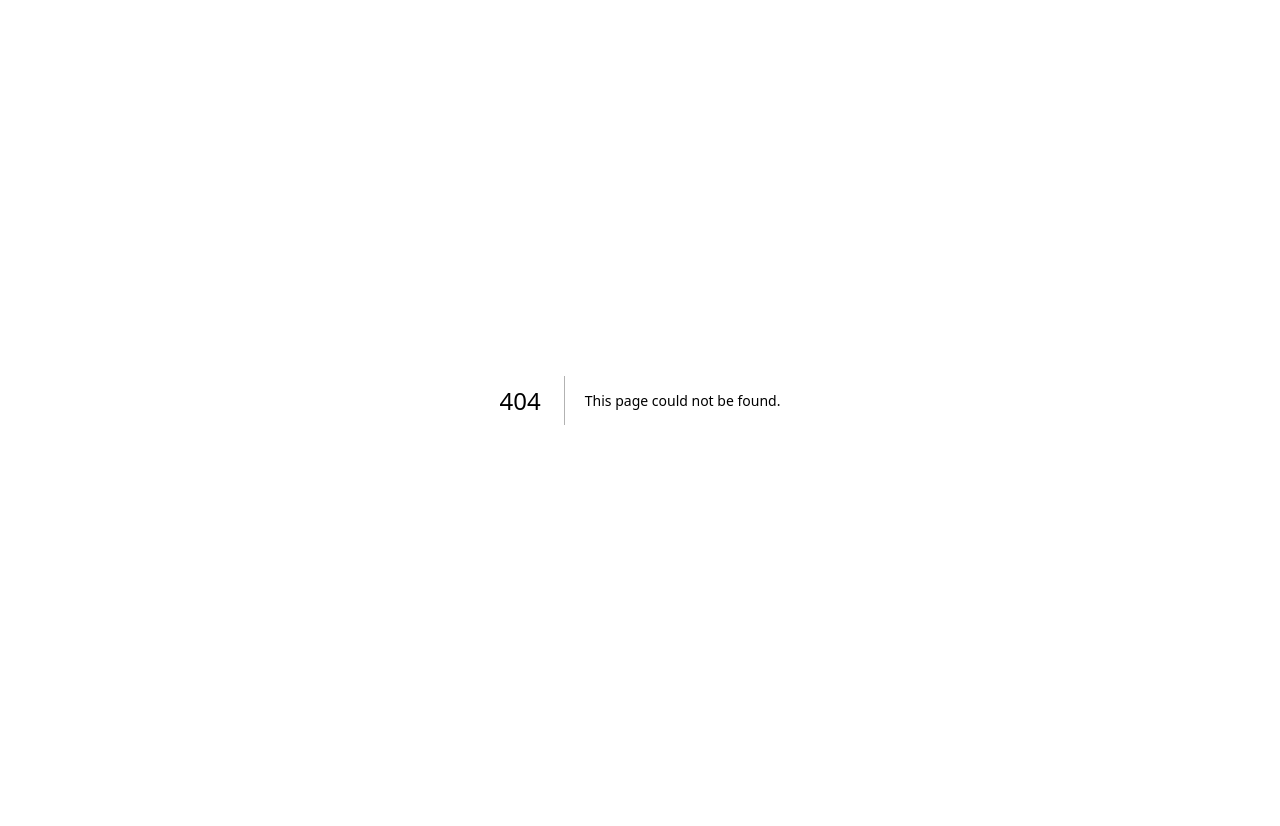
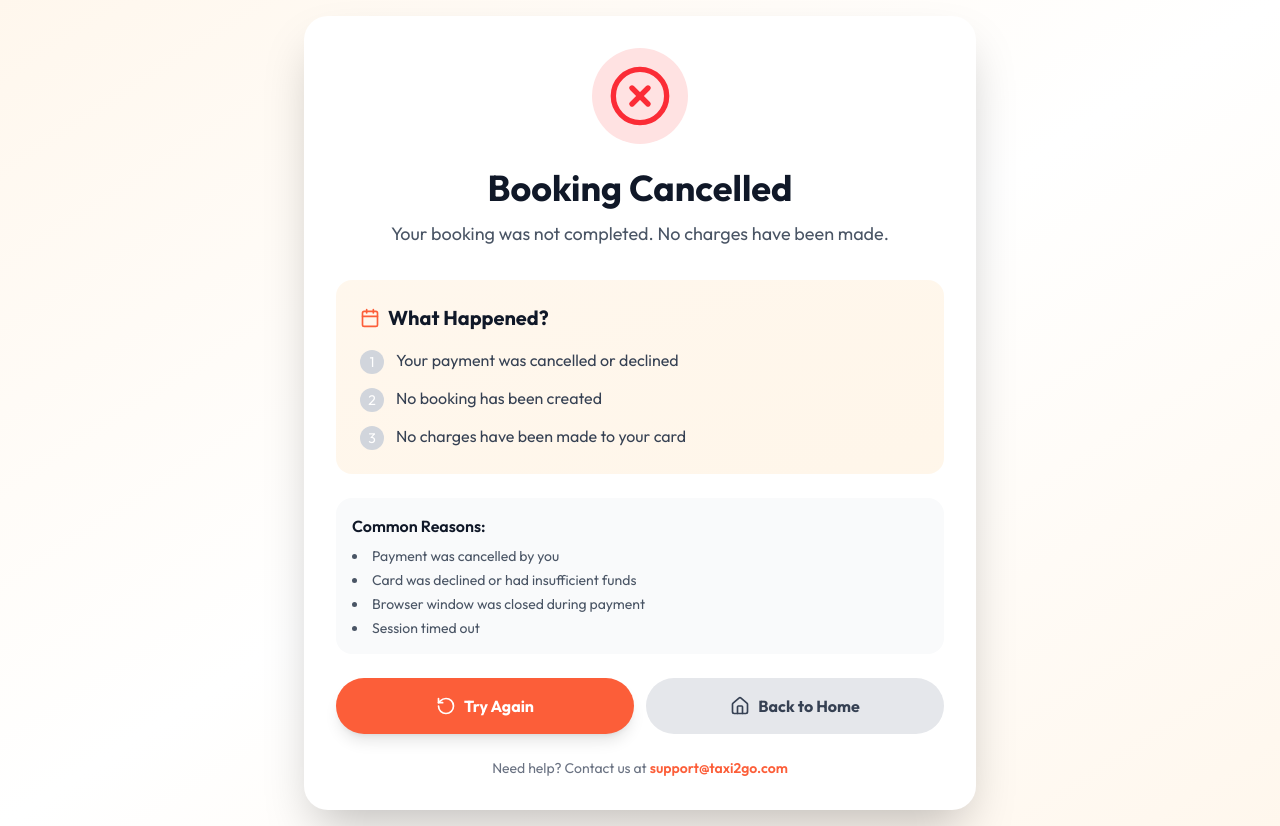
Before and after one commit to saribghouri/Taxi2Go, a Next.js app: page /booking/cancel in a window 1280 px wide. Before the commit this address had no page. Before the commit the page ends 800 px from the top, so only its background shows below. Built offline with nearby package versions, Linux system fonts and the light colour scheme; no server answers.

Commit message:
Add BookingCancel component to handle booking cancellation and user feedback

```diff
--- /dev/null
+++ b/app/booking/cancel/page.jsx
@@ -0,0 +1,142 @@
+"use client"
+import { useEffect, useState, Suspense } from 'react'
+import { useSearchParams, useRouter } from 'next/navigation'
+import { XCircle, Loader2, Home, Calendar, RotateCcw } from 'lucide-react'
+import Link from 'next/link'
+
+const API_BASE_URL = process.env.NEXT_PUBLIC_API_BASE_URL || 'http://localhost:5000'
+
+function BookingCancelContent() {
+  const searchParams = useSearchParams()
+  const router = useRouter()
+  const sessionId = searchParams.get('session_id')
+  const bookingId = searchParams.get('booking_id')
+
+  const [loading, setLoading] = useState(true)
+
+  useEffect(() => {
+    // Simulated delay to show loading state
+    const timer = setTimeout(() => {
+      setLoading(false)
+    }, 1000)
+
+    return () => clearTimeout(timer)
+  }, [])
+
+  if (loading) {
+    return (
+      <div className="min-h-screen bg-gradient-to-br from-orange-50 via-white to-orange-50 flex items-center justify-center p-4">
+        <div className="bg-white rounded-3xl shadow-2xl p-8 max-w-md w-full text-center">
+          <Loader2 className="w-16 h-16 animate-spin text-[#FC5E39] mx-auto mb-4" />
+          <h2 className="text-2xl font-bold text-gray-900 mb-2">Processing...</h2>
+          <p className="text-gray-600">Please wait</p>
+        </div>
+      </div>
+    )
+  }
+
+  return (
+    <div className="min-h-screen bg-gradient-to-br from-orange-50 via-white to-orange-50 flex items-center justify-center p-4">
+      <div className="bg-white rounded-3xl shadow-2xl p-8 max-w-2xl w-full">
+        {/* Cancel Icon */}
+        <div className="text-center mb-8">
+          <div className="w-24 h-24 bg-red-100 rounded-full flex items-center justify-center mx-auto mb-6 animate-in zoom-in duration-500">
+            <XCircle className="w-16 h-16 text-red-500" />
+          </div>
+          <h1 className="text-3xl md:text-4xl font-bold text-gray-900 mb-3">
+            Booking Cancelled
+          </h1>
+          <p className="text-lg text-gray-600 mb-2">
+            Your booking was not completed. No charges have been made.
+          </p>
+          {sessionId && (
+            <p className="text-sm text-gray-500">
+              Session ID: {sessionId.substring(0, 20)}...
+            </p>
+          )}
+          {bookingId && (
+            <p className="text-sm text-gray-500">
+              Booking ID: {bookingId}
+            </p>
+          )}
+        </div>
+
+        {/* Information */}
+        <div className="bg-gradient-to-br from-orange-50 to-orange-100/50 rounded-2xl p-6 mb-6">
+          <h2 className="text-xl font-bold text-gray-900 mb-4 flex items-center gap-2">
+            <Calendar className="w-5 h-5 text-[#FC5E39]" />
+            What Happened?
+          </h2>
+          <ul className="space-y-3 text-gray-700">
+            <li className="flex items-start gap-3">
+              <span className="w-6 h-6 bg-gray-300 text-white rounded-full flex items-center justify-center text-sm flex-shrink-0 mt-0.5">1</span>
+              <span>Your payment was cancelled or declined</span>
+            </li>
+            <li className="flex items-start gap-3">
+              <span className="w-6 h-6 bg-gray-300 text-white rounded-full flex items-center justify-center text-sm flex-shrink-0 mt-0.5">2</span>
+              <span>No booking has been created</span>
+            </li>
+            <li className="flex items-start gap-3">
+              <span className="w-6 h-6 bg-gray-300 text-white rounded-full flex items-center justify-center text-sm flex-shrink-0 mt-0.5">3</span>
+              <span>No charges have been made to your card</span>
+            </li>
+          </ul>
+        </div>
+
+        {/* Reasons */}
+        <div className="bg-gray-50 rounded-2xl p-4 mb-6">
+          <h3 className="font-semibold text-gray-900 mb-2">Common Reasons:</h3>
+          <ul className="text-sm text-gray-600 space-y-1 list-disc list-inside">
+            <li>Payment was cancelled by you</li>
+            <li>Card was declined or had insufficient funds</li>
+            <li>Browser window was closed during payment</li>
+            <li>Session timed out</li>
+          </ul>
+        </div>
+
+        {/* Action Buttons */}
+        <div className="flex flex-col sm:flex-row gap-3">
+          <Link
+            href="/#booking-form"
+            className="flex-1 flex items-center justify-center gap-2 bg-[#FC5E39] hover:bg-[#e54d2e] text-white font-bold py-4 rounded-full transition-colors shadow-lg"
+          >
+            <RotateCcw className="w-5 h-5" />
+            Try Again
+          </Link>
+          <Link
+            href="/"
+            className="flex-1 flex items-center justify-center gap-2 bg-gray-200 hover:bg-gray-300 text-gray-700 font-bold py-4 rounded-full transition-colors"
+          >
+            <Home className="w-5 h-5" />
+            Back to Home
+          </Link>
+        </div>
+
+        {/* Contact Support */}
+        <div className="mt-6 text-center">
+          <p className="text-sm text-gray-500">
+            Need help? Contact us at{' '}
+            <a href="mailto:support@taxi2go.com" className="text-[#FC5E39] hover:underline font-semibold">
+              support@taxi2go.com
+            </a>
+          </p>
+        </div>
+      </div>
+    </div>
+  )
+}
+
+export default function BookingCancel() {
+  return (
+    <Suspense fallback={
+      <div className="min-h-screen bg-gradient-to-br from-orange-50 via-white to-orange-50 flex items-center justify-center p-4">
+        <div className="bg-white rounded-3xl shadow-2xl p-8 max-w-md w-full text-center">
+          <Loader2 className="w-16 h-16 animate-spin text-[#FC5E39] mx-auto mb-4" />
+          <h2 className="text-2xl font-bold text-gray-900 mb-2">Loading...</h2>
+        </div>
+      </div>
+    }>
+      <BookingCancelContent />
+    </Suspense>
+  )
+}
--- a/app/booking/success/page.jsx
+++ b/app/booking/success/page.jsx
@@ -1,12 +1,12 @@
 "use client"
-import { useEffect, useState } from 'react'
+import { useEffect, useState, Suspense } from 'react'
 import { useSearchParams, useRouter } from 'next/navigation'
 import { CheckCircle, Loader2, Home, Calendar, MapPin, Car, CreditCard } from 'lucide-react'
 import Link from 'next/link'
 
 const API_BASE_URL = process.env.NEXT_PUBLIC_API_BASE_URL || 'http://localhost:5000'
 
-export default function BookingSuccess() {
+function BookingSuccessContent() {
   const searchParams = useSearchParams()
   const router = useRouter()
   const sessionId = searchParams.get('session_id')
@@ -161,3 +161,18 @@ export default function BookingSuccess() {
     </div>
   )
 }
+
+export default function BookingSuccess() {
+  return (
+    <Suspense fallback={
+      <div className="min-h-screen bg-gradient-to-br from-orange-50 via-white to-orange-50 flex items-center justify-center p-4">
+        <div className="bg-white rounded-3xl shadow-2xl p-8 max-w-md w-full text-center">
+          <Loader2 className="w-16 h-16 animate-spin text-[#FC5E39] mx-auto mb-4" />
+          <h2 className="text-2xl font-bold text-gray-900 mb-2">Loading...</h2>
+        </div>
+      </div>
+    }>
+      <BookingSuccessContent />
+    </Suspense>
+  )
+}
```
